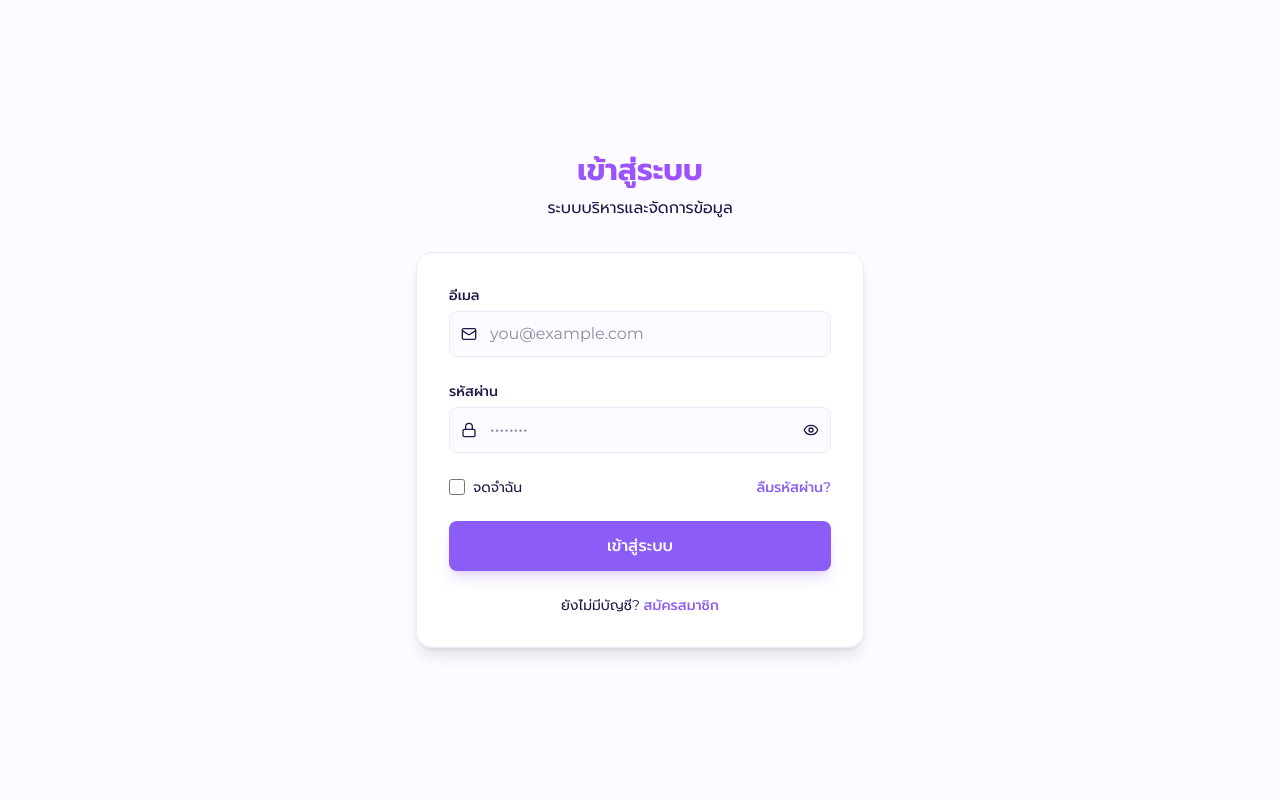
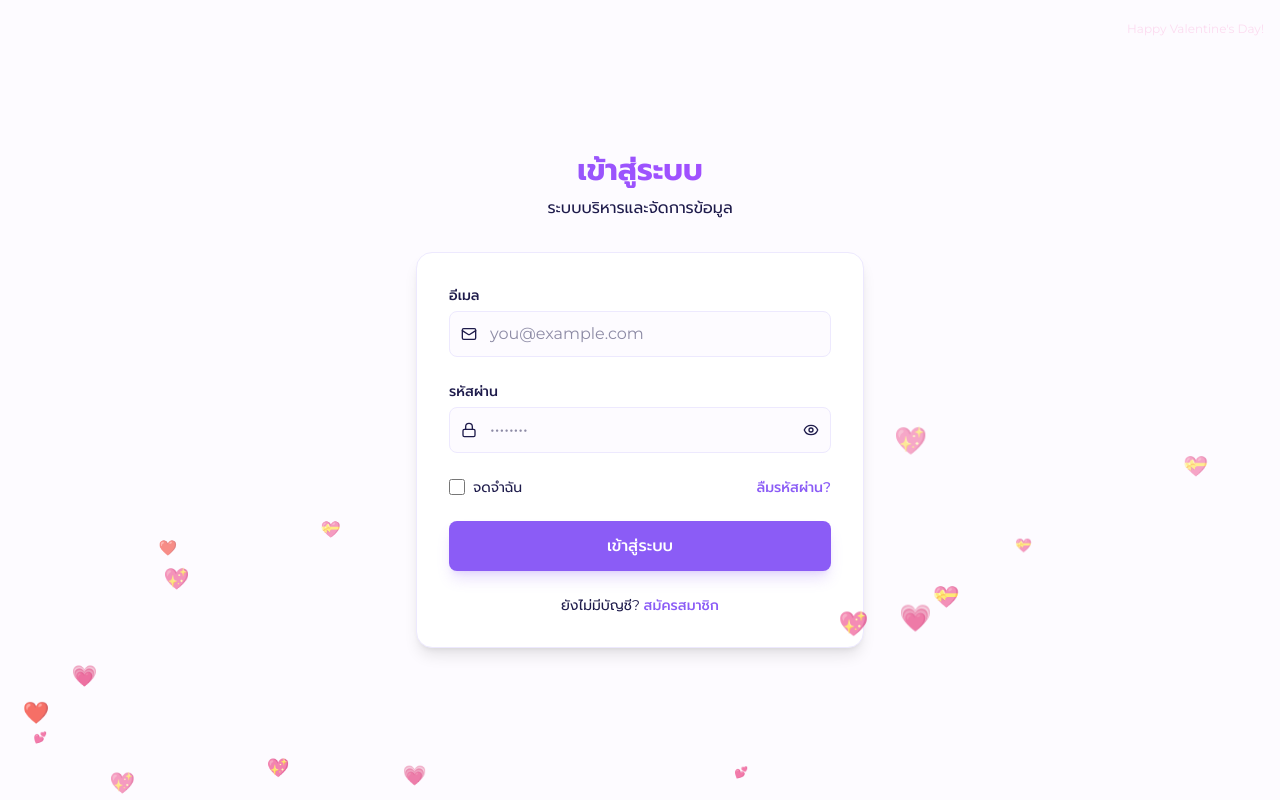
Before and after one commit to preawwas/mydashboard, a Next.js app: page /login in a window 1280 px wide. Built offline with nearby package versions, Linux system fonts and the light colour scheme.

Commit message:
feat: add Valentine's Day theme and fix auth hydration

```diff
--- a/src/app/globals.css
+++ b/src/app/globals.css
@@ -115,6 +115,43 @@ body {
 
 .zoom-in-95 {
   animation-name: zoom-in-95;
+}
+
+/* Valentine's Day Theme */
+@keyframes float-up {
+  0% {
+    transform: translateY(0) scale(0.5);
+    opacity: 0;
+  }
+
+  10% {
+    opacity: 0.8;
+  }
+
+  100% {
+    transform: translateY(-120vh) scale(1.2);
+    opacity: 0;
+  }
+}
+
+@keyframes sway {
+
+  0%,
+  100% {
+    transform: translateX(-10px);
+  }
+
+  50% {
+    transform: translateX(10px);
+  }
+}
+
+.valentine-heart {
+  position: fixed;
+  bottom: -10vh;
+  pointer-events: none;
+  z-index: 50;
+  animation: float-up linear forwards;
 }
 
 /* Scrollbar styling */
--- a/src/app/layout.tsx
+++ b/src/app/layout.tsx
@@ -1,6 +1,7 @@
 import type { Metadata } from "next";
 import { Montserrat, Prompt } from "next/font/google";
 import "./globals.css";
+import ValentineTheme from "@/components/ValentineTheme";
 
 const montserrat = Montserrat({
   subsets: ["latin"],
@@ -36,6 +37,7 @@ export default function RootLayout({
       <body
         className={`${montserrat.variable} ${prompt.variable} font-sans antialiased`}
       >
+        <ValentineTheme />
         {children}
       </body>
     </html>
--- /dev/null
+++ b/src/components/ValentineTheme.tsx
@@ -0,0 +1,104 @@
+"use client";
+
+import React, { useEffect, useState } from "react";
+
+// Define the types of floating items
+type FloatingItemType = "emoji" | "image";
+
+interface FloatingItemConfig {
+  type: FloatingItemType;
+  value: string; // Emoji character or Image URL
+}
+
+// ==========================================
+// CONFIGURATION AREA
+// You can add emojis or image URLs here
+// ==========================================
+const ITEMS: FloatingItemConfig[] = [
+  // Emojis
+  { type: "emoji", value: "❤️" },
+  { type: "emoji", value: "💖" },
+  { type: "emoji", value: "💝" },
+  { type: "emoji", value: "💕" },
+  { type: "emoji", value: "💗" },
+
+  // Example of how to add an image (uncomment and replace URL to use)
+  // { type: "image", value: "/images/your-face.png" },
+  // { type: "image", value: "https://example.com/face.png" },
+];
+
+interface FloatingElement {
+  id: number;
+  item: FloatingItemConfig;
+  left: number;
+  animationDuration: number;
+  size: number;
+  delay: number;
+}
+
+export default function ValentineTheme() {
+  const [elements, setElements] = useState<FloatingElement[]>([]);
+
+  useEffect(() => {
+    // Helper to create a random element
+    const createRandomElement = (idOffset: number = 0): FloatingElement => {
+      const randomItem = ITEMS[Math.floor(Math.random() * ITEMS.length)];
+      return {
+        id: Date.now() + idOffset,
+        item: randomItem,
+        left: Math.random() * 100, // Random horizontal position
+        animationDuration: 10 + Math.random() * 10, // Slow float (10-20s)
+        size: 1 + Math.random() * 1.5, // Random size
+        delay: Math.random() * 5, // Random delay
+      };
+    };
+
+    // Creating initial batch
+    const initialElements: FloatingElement[] = Array.from({ length: 15 }).map(
+      (_, i) => createRandomElement(i)
+    );
+    setElements(initialElements);
+
+    // Interval to add new elements periodically
+    const interval = setInterval(() => {
+      setElements((prev) => {
+        const newElement = createRandomElement();
+        // Keep only last 30 elements to prevent DOM overload
+        return [...prev.slice(-29), newElement];
+      });
+    }, 2000);
+
+    return () => clearInterval(interval);
+  }, []);
+
+  return (
+    <div className="fixed inset-0 pointer-events-none overflow-hidden z-[9999]">
+      {elements.map((el) => (
+        <div
+          key={el.id}
+          className="valentine-heart absolute flex items-center justify-center"
+          style={{
+            left: `${el.left}%`,
+            width: el.item.type === "image" ? `${el.size * 50}px` : undefined, // Base width for images
+            fontSize: el.item.type === "emoji" ? `${el.size}rem` : undefined,
+            animationDuration: `${el.animationDuration}s`,
+            animationDelay: `${el.delay}s`,
+          }}
+        >
+          {el.item.type === "emoji" ? (
+            <span>{el.item.value}</span>
+          ) : (
+            <img
+              src={el.item.value}
+              alt="floating decoration"
+              className="w-full h-auto object-contain drop-shadow-md opacity-90"
+            />
+          )}
+        </div>
+      ))}
+      <div className="absolute top-0 right-0 p-4 opacity-20 hover:opacity-100 transition-opacity">
+        <span className="text-pink-400 text-xs">Happy Valentine's Day!</span>
+      </div>
+    </div>
+  );
+}
--- a/src/components/layout/DashboardLayout.tsx
+++ b/src/components/layout/DashboardLayout.tsx
@@ -16,12 +16,15 @@ interface DashboardLayoutProps {
 
 const DashboardLayout: React.FC<DashboardLayoutProps> = ({ children }) => {
     const router = useRouter();
-    const { user, token, isLoading, setLoading } = useAuthStore();
+    const { user, token, isLoading, setLoading, isHydrated } = useAuthStore();
     const { sidebarOpen, toggleSidebar } = useUIStore();
     const [mounted, setMounted] = useState(false);
 
     useEffect(() => {
         setMounted(true);
+
+        // Wait for hydration to complete
+        if (!isHydrated) return;
 
         // Check authentication via Zustand store (persisted state)
         if (!token || !user) {
@@ -29,9 +32,9 @@ const DashboardLayout: React.FC<DashboardLayoutProps> = ({ children }) => {
             return;
         }
         setLoading(false);
-    }, [router, setLoading, token, user]);
+    }, [router, setLoading, token, user, isHydrated]);
 
-    if (!mounted || isLoading) {
+    if (!mounted || isLoading || !isHydrated) {
         return <Loading fullScreen text="กำลังโหลด..." />;
     }
 
--- a/src/lib/store.ts
+++ b/src/lib/store.ts
@@ -7,6 +7,7 @@ interface AuthState {
     user: AuthUser | null;
     token: string | null;
     isLoading: boolean;
+    isHydrated: boolean;
     setUser: (user: AuthUser | null) => void;
     setToken: (token: string | null) => void;
     setLoading: (loading: boolean) => void;
@@ -19,6 +20,7 @@ export const useAuthStore = create<AuthState>()(
             user: null,
             token: null,
             isLoading: true,
+            isHydrated: false,
             setUser: (user) => set({ user }),
             setToken: (token) => set({ token }),
             setLoading: (isLoading) => set({ isLoading }),
@@ -27,6 +29,11 @@ export const useAuthStore = create<AuthState>()(
         {
             name: 'auth-storage',
             partialize: (state) => ({ user: state.user, token: state.token }),
+            onRehydrateStorage: () => (state) => {
+                if (state) {
+                    state.isHydrated = true;
+                }
+            },
         }
     )
 );
```
